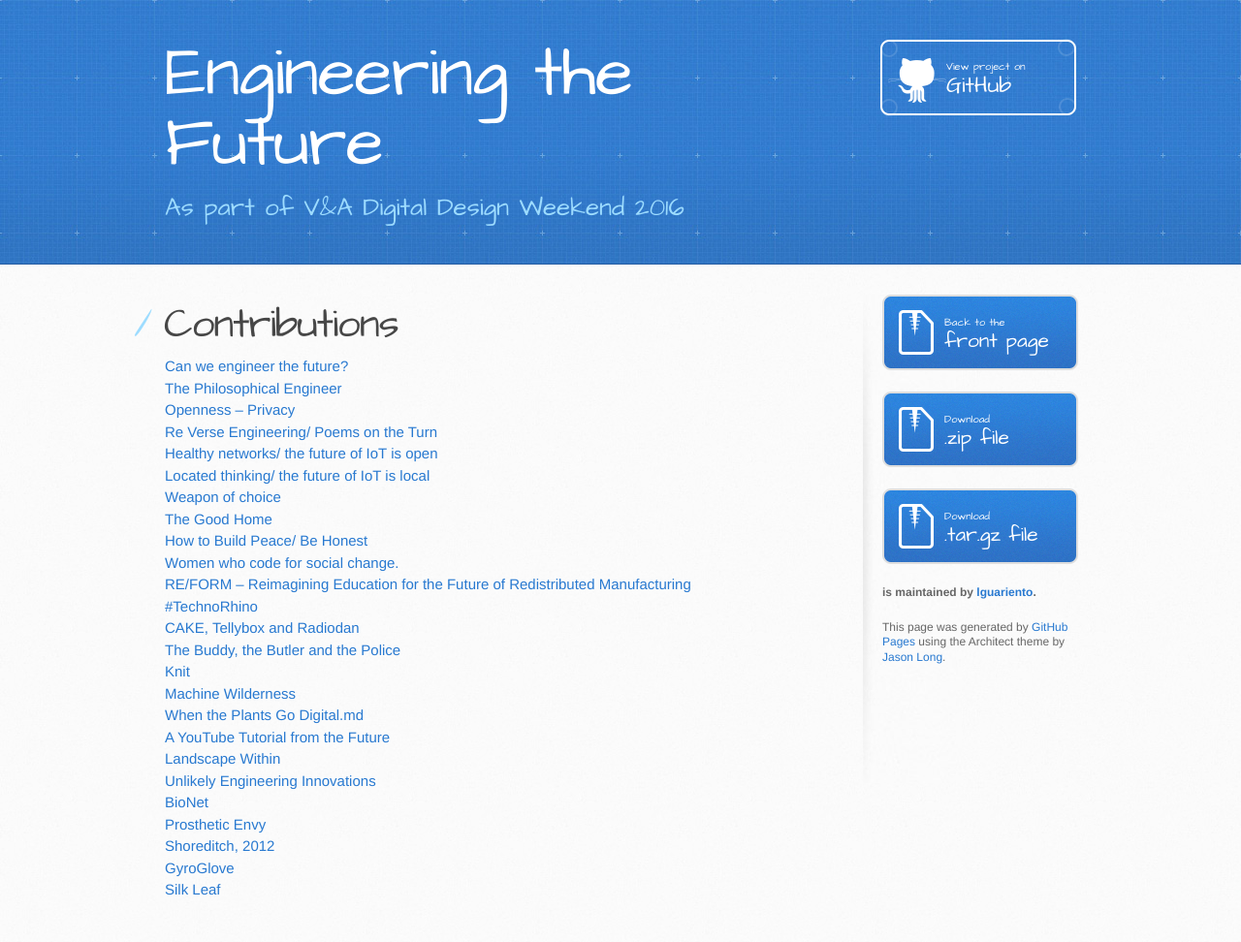
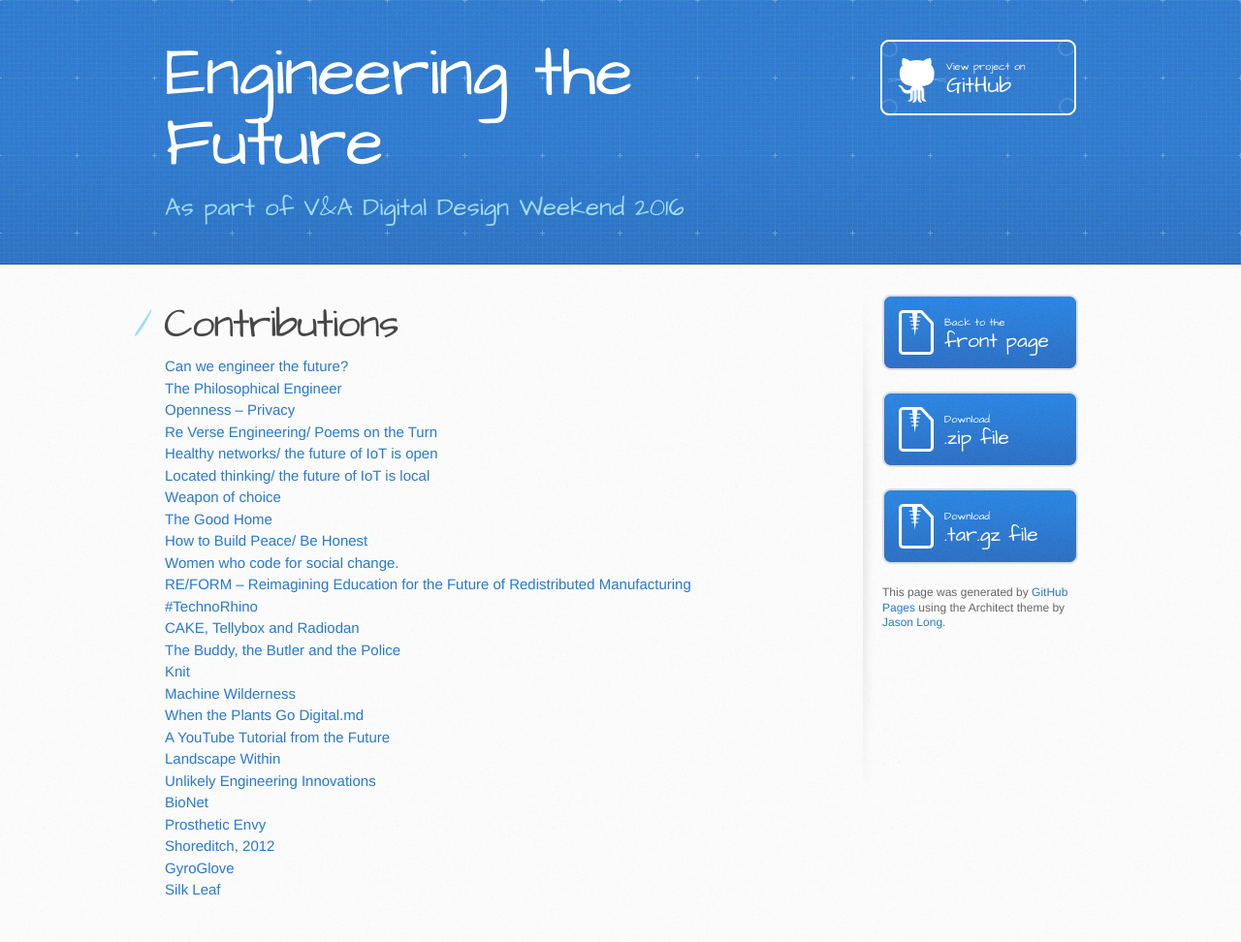
Before and after one commit to lguariento/Engineering-the-Future, a Jekyll site: the page built from index.md, in a window 1280 px wide. Shown: the whole page at 97% size. Built offline with Jekyll 4.4.1, drawn with Linux system fonts in a browser that asks for light colours.

Commit message:
Update default.html

```diff
--- a/_layouts/default.html
+++ b/_layouts/default.html
@@ -47,8 +47,6 @@
             .tar.gz file
           </a>
 
-          <p class="repo-owner"><a href="https://github.com/lguariento/Engineering-the-Future"></a> is maintained by <a href="https://github.com/lguariento">lguariento</a>.</p>
-
           <p>This page was generated by <a href="https://pages.github.com">GitHub Pages</a> using the Architect theme by <a href="https://twitter.com/jasonlong">Jason Long</a>.</p>
         </aside>
 
```
